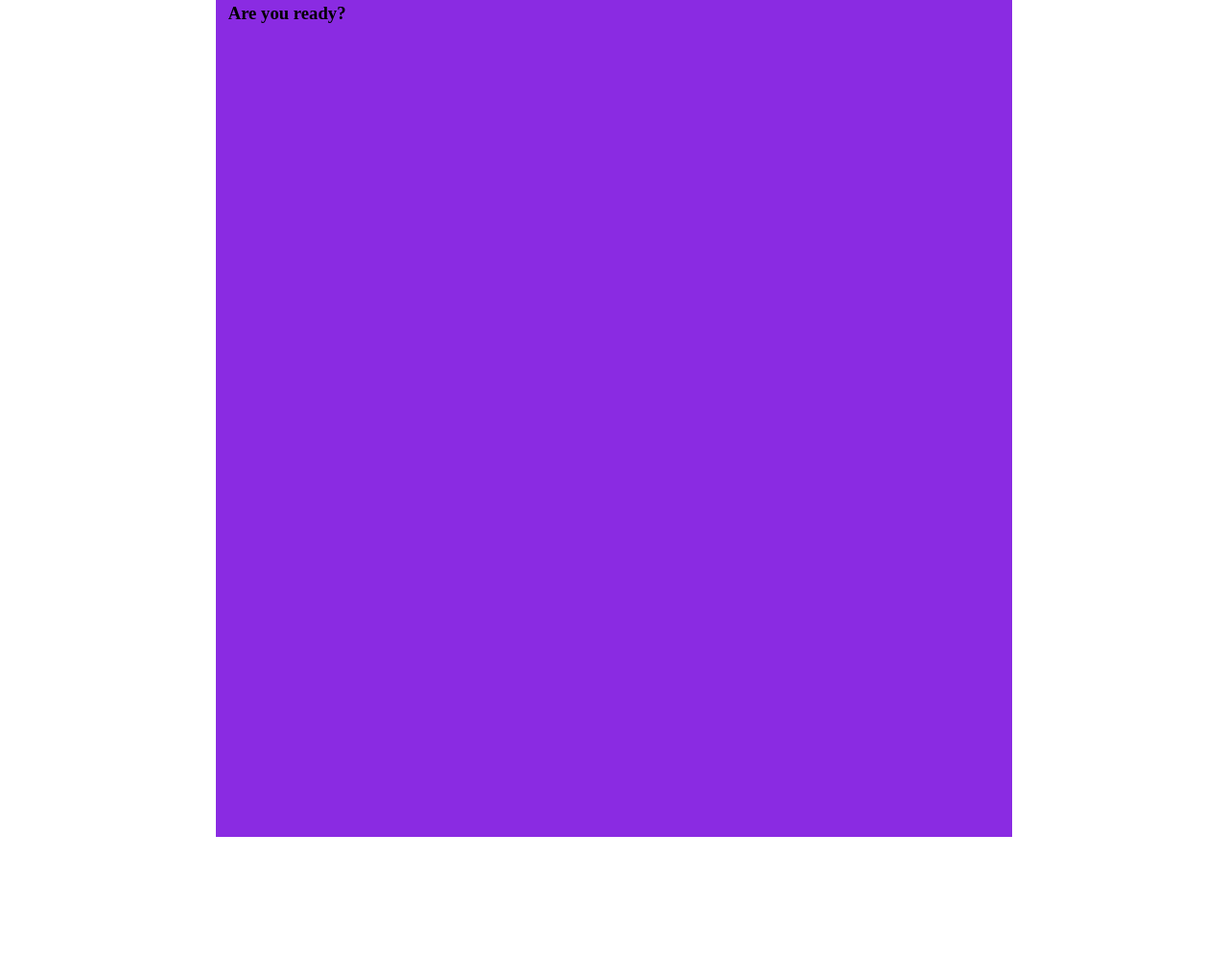
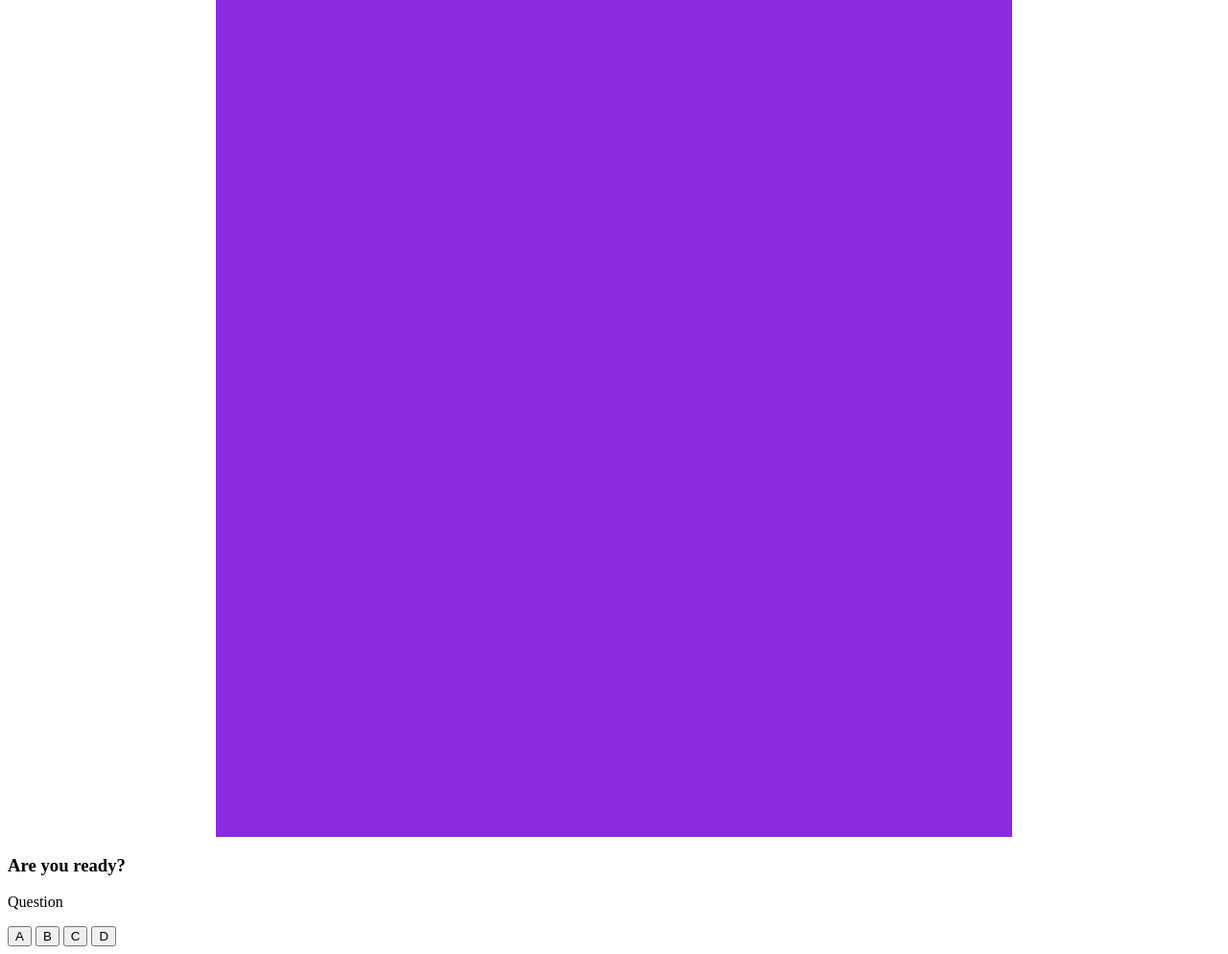
Before and after one commit to samhodgson88/nocapsjavascript, a plain HTML site: page index.html in a window 1280 px wide. Shown: the part 126-1120 px from the top of the page at 96% size. Before the commit the page ends 1006 px from the top, so only its background shows below. Drawn offline with Linux system fonts and the light colour scheme.

Commit message:
java script debugging

```diff
--- a/index.html
+++ b/index.html
@@ -16,9 +16,28 @@
 </header>
 
 <div class = "container-fluid" id="quizarea">
-    <h3> Are you ready?</h3>
 </div>
-<div>
+<div id="start">
+  <h3> Are you ready?</h3>
+</div>
+<div id="quiz" style = "display : none;">
+</div>
+<div id="question"><p>Question</p>
+</div>
+<div id ="multichoice">
+    <button class = "choice" id="1" onclick="checkAnswer('1')">A</button>
+    <button class = "choice" id="2" onclick="checkAnswer('2')">B</button>
+    <button class = "choice" id="3" onclick="checkAnswer('3')">C</button>
+    <button class = "choice" id="4" onclick="checkAnswer('4')">D</button>
+
+</div>
+    <div id="answercount" class="count" class="countwrong">
+</div>
+<div id="scorecontainer" style = "display : none;">
+<p>10%</p>
+</div>
+
+
 
 
 
```
